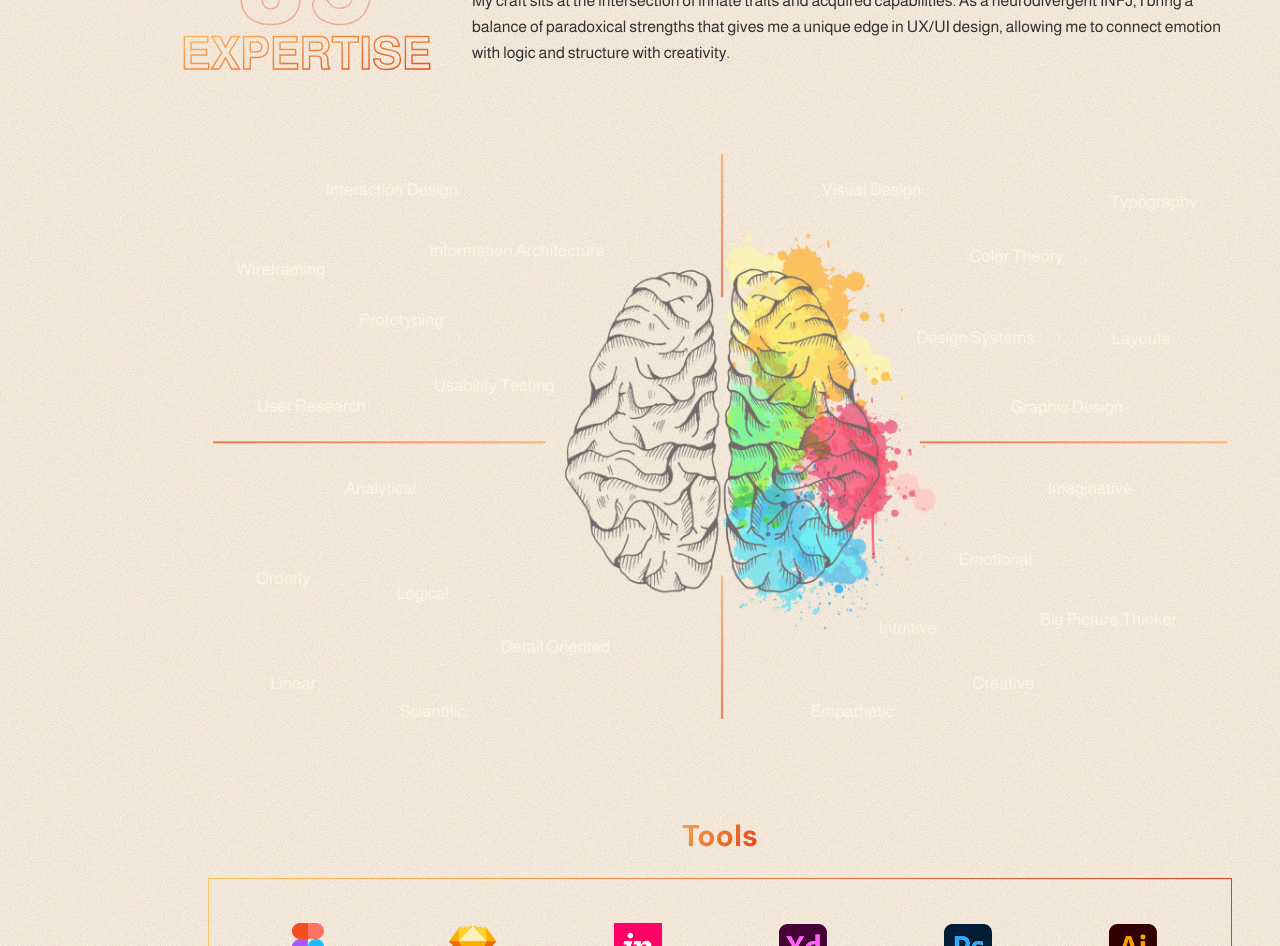
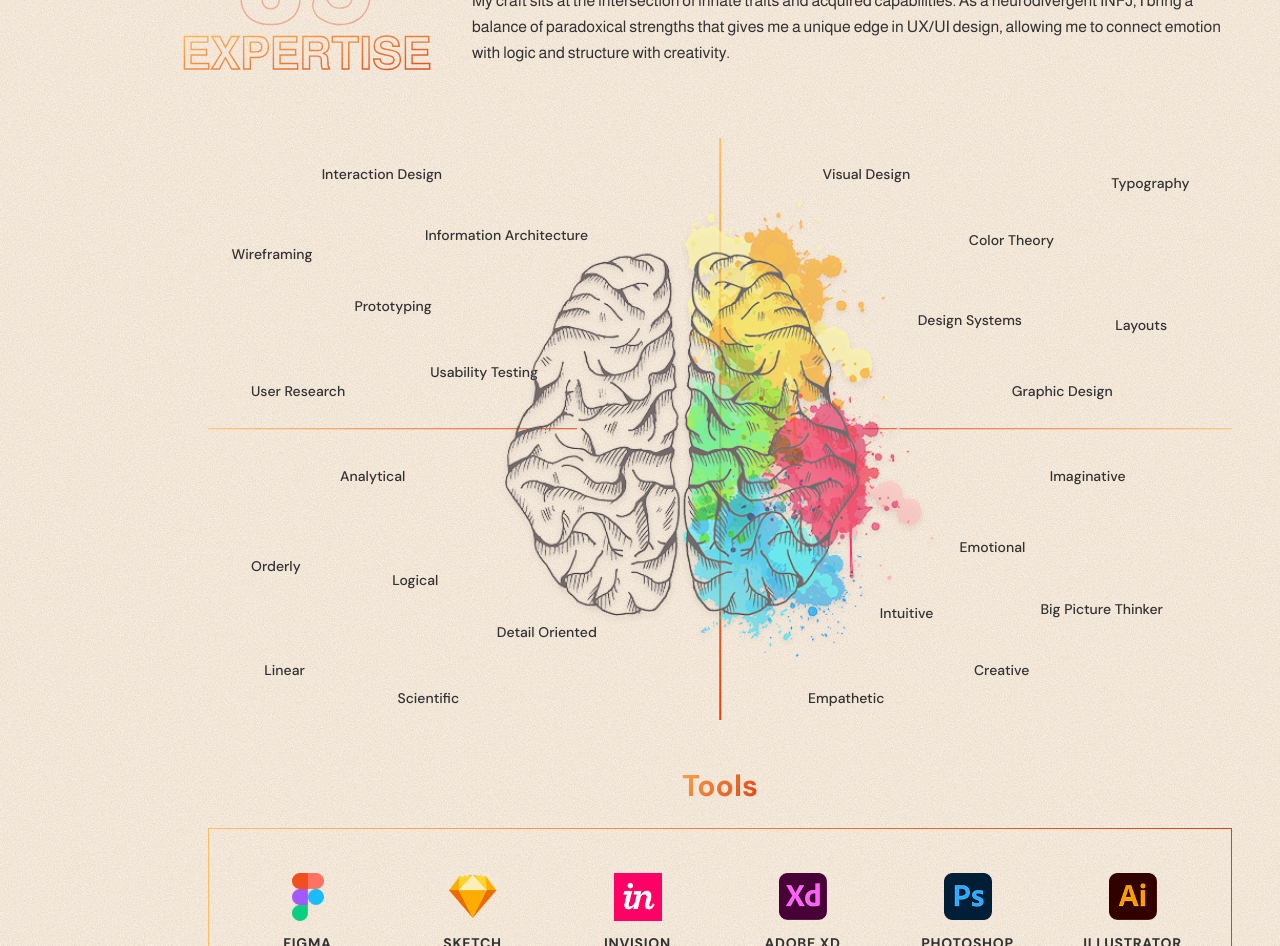
Before and after one commit to shihablabs/project-portfolio, a Next.js app: page /about in a window 1280 px wide. Shown: the part 2900-3846 px from the top of the page. Built offline with nearby package versions, Linux system fonts and the light colour scheme.

Commit message:
fix(about): make expertise text theme-adaptive without hardcoded white color

```diff
--- a/src/components/sections/AboutPageView.tsx
+++ b/src/components/sections/AboutPageView.tsx
@@ -787,16 +787,124 @@ export default function AboutPageView() {
             </div>
           </div>
 
-          {/* Full Analytical & Creative Brain Infographic Matching Screenshot 4 */}
-          <div className="relative w-full max-w-5xl mx-auto py-4 flex items-center justify-center">
-            <div className="relative w-full aspect-[16/10] sm:aspect-[16/9] max-h-[580px] overflow-hidden">
+          {/* ── Analytical & Creative Brain Infographic (Theme-aware inherited text) ── */}
+          <div className="relative w-full max-w-5xl mx-auto aspect-[2166/1230] flex items-center justify-center select-none overflow-hidden my-6">
+            {/* Center Vertical Dividing Line */}
+            <div
+              className="absolute top-0 bottom-0 left-1/2 -translate-x-1/2 w-[1.5px] pointer-events-none"
+              style={{
+                background: "linear-gradient(180deg, #FEC163 0%, #DE4313 100%)",
+              }}
+            />
+
+            {/* Left Horizontal Dividing Line */}
+            <div
+              className="absolute top-1/2 -translate-y-1/2 left-0 w-[36%] h-[1.5px] pointer-events-none"
+              style={{
+                background: "linear-gradient(90deg, #FEC163 0%, #DE4313 100%)",
+              }}
+            />
+
+            {/* Right Horizontal Dividing Line */}
+            <div
+              className="absolute top-1/2 -translate-y-1/2 right-0 w-[36%] h-[1.5px] pointer-events-none"
+              style={{
+                background: "linear-gradient(90deg, #DE4313 0%, #FEC163 100%)",
+              }}
+            />
+
+            {/* Center Brain Graphic (Clean, transparent illustration) */}
+            <div className="relative z-10 w-[42%] h-[93%] flex items-center justify-center pointer-events-none">
               <Image
-                src="/assets/images/about-brain.png"
-                alt="Analytical vs Creative Brain UX Diagram"
+                src="/assets/about/expertise.png"
+                alt="Analytical and Creative Brain Graphic"
                 fill
-                className="object-contain"
+                className="object-contain block drop-shadow-md"
                 priority
               />
+            </div>
+
+            {/* ── 24 Expertise Skill & Mindset Labels (Inherits theme ink naturally) ── */}
+            <div className="absolute inset-0 pointer-events-none font-dm font-medium text-[9px] sm:text-xs md:text-sm lg:text-[14px] leading-none">
+              {/* Top-Left: UX & Product Skills */}
+              <span className="absolute top-[4.9%] left-[11.1%] whitespace-nowrap">
+                Interaction Design
+              </span>
+              <span className="absolute top-[15.4%] left-[21.2%] whitespace-nowrap">
+                Information Architecture
+              </span>
+              <span className="absolute top-[18.7%] left-[2.3%] whitespace-nowrap">
+                Wireframing
+              </span>
+              <span className="absolute top-[27.6%] left-[14.3%] whitespace-nowrap">
+                Prototyping
+              </span>
+              <span className="absolute top-[39.0%] left-[21.7%] whitespace-nowrap">
+                Usability Testing
+              </span>
+              <span className="absolute top-[42.3%] left-[4.2%] whitespace-nowrap">
+                User Research
+              </span>
+
+              {/* Bottom-Left: Analytical Mindset */}
+              <span className="absolute top-[56.9%] left-[12.9%] whitespace-nowrap">
+                Analytical
+              </span>
+              <span className="absolute top-[72.4%] left-[4.2%] whitespace-nowrap">
+                Orderly
+              </span>
+              <span className="absolute top-[74.8%] left-[18.0%] whitespace-nowrap">
+                Logical
+              </span>
+              <span className="absolute top-[83.7%] left-[28.2%] whitespace-nowrap">
+                Detail Oriented
+              </span>
+              <span className="absolute top-[90.2%] left-[5.5%] whitespace-nowrap">
+                Linear
+              </span>
+              <span className="absolute top-[95.1%] left-[18.5%] whitespace-nowrap">
+                Scientific
+              </span>
+
+              {/* Top-Right: Visual & Creative Skills */}
+              <span className="absolute top-[4.9%] left-[60.0%] whitespace-nowrap">
+                Visual Design
+              </span>
+              <span className="absolute top-[6.5%] left-[88.2%] whitespace-nowrap">
+                Typography
+              </span>
+              <span className="absolute top-[16.3%] left-[74.3%] whitespace-nowrap">
+                Color Theory
+              </span>
+              <span className="absolute top-[30.1%] left-[69.3%] whitespace-nowrap">
+                Design Systems
+              </span>
+              <span className="absolute top-[30.9%] left-[88.6%] whitespace-nowrap">
+                Layouts
+              </span>
+              <span className="absolute top-[42.3%] left-[78.5%] whitespace-nowrap">
+                Graphic Design
+              </span>
+
+              {/* Bottom-Right: Creative & Emotional Mindset */}
+              <span className="absolute top-[56.9%] left-[82.2%] whitespace-nowrap">
+                Imaginative
+              </span>
+              <span className="absolute top-[69.1%] left-[73.4%] whitespace-nowrap">
+                Emotional
+              </span>
+              <span className="absolute top-[79.7%] left-[81.3%] whitespace-nowrap">
+                Big Picture Thinker
+              </span>
+              <span className="absolute top-[80.5%] left-[65.6%] whitespace-nowrap">
+                Intuitive
+              </span>
+              <span className="absolute top-[90.2%] left-[74.8%] whitespace-nowrap">
+                Creative
+              </span>
+              <span className="absolute top-[95.1%] left-[58.6%] whitespace-nowrap">
+                Empathetic
+              </span>
             </div>
           </div>
 
```
